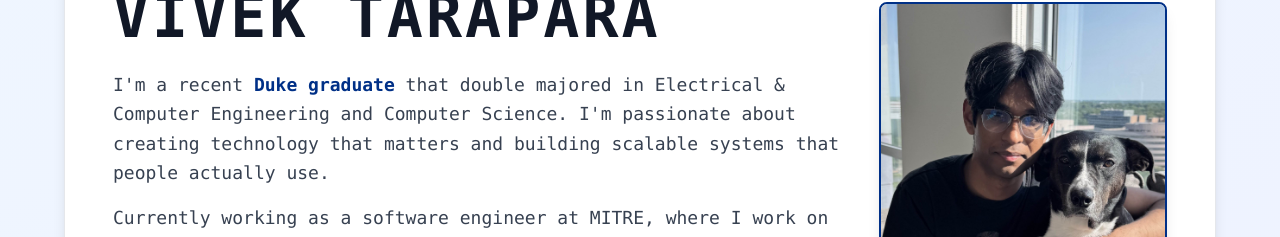
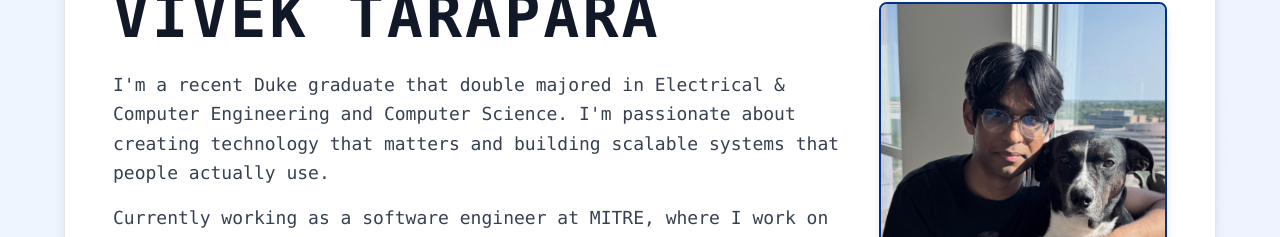
Before and after one commit to vtarapara/vtarapara.github.io, a Next.js app: page / in a window 1280 px wide. Shown: the part 281-518 px from the top of the page. Built offline with nearby package versions, Linux system fonts and the light colour scheme.

Commit message:
text adjustment

```diff
--- a/app/page.tsx
+++ b/app/page.tsx
@@ -255,7 +255,7 @@ export default function ProfessionalPortfolio() {
 
                     <div className="text-lg text-gray-700 leading-relaxed space-y-4">
                       <p>
-                        I'm a recent <span className="font-semibold" style={{ color: '#003087' }}>Duke graduate</span> that double majored
+                        I'm a recent Duke graduate that double majored
                         in Electrical & Computer Engineering and Computer Science. I'm passionate about creating technology that matters
                         and building scalable systems that people actually use.
                       </p>
```
